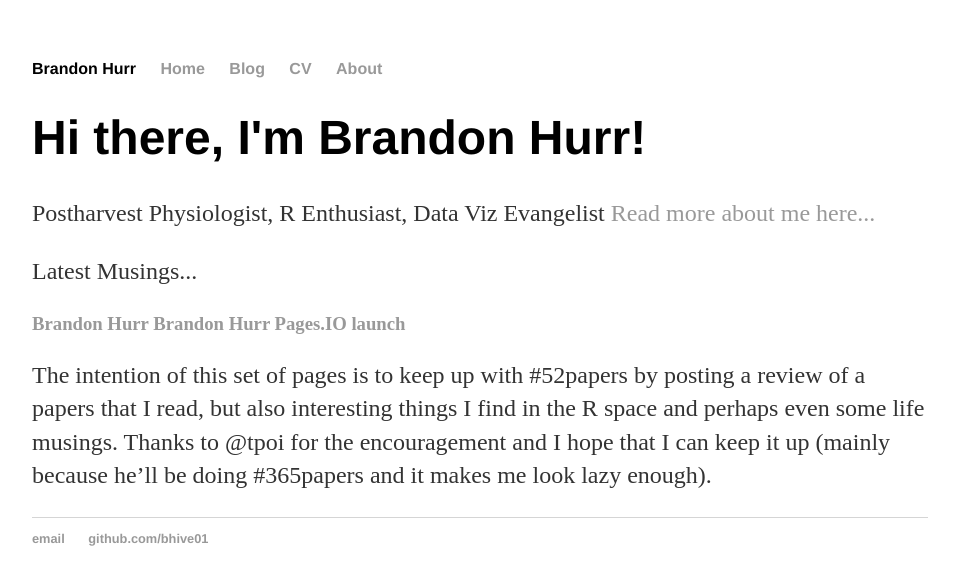
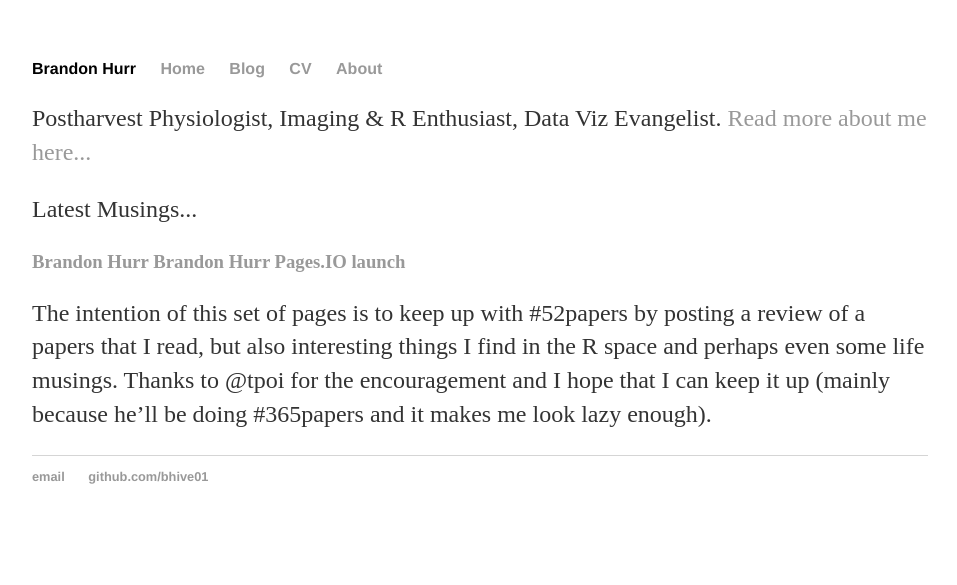
Before and after one commit to bhive01/bhive01.github.io, a Jekyll site: the page built from index.html, in a window 1280 px wide. Shown: the top 585 px of the page, without its empty margins (160-1117 px from the left). Built offline with Jekyll 4.4.1, drawn with Linux system fonts in a browser that asks for light colours.

Commit message:
Update index.html

```diff
--- a/index.html
+++ b/index.html
@@ -3,8 +3,7 @@ layout: default
 title: Brandon Hurr
 ---
 <div class="blurb">
-	<h1>Hi there, I'm Brandon Hurr!</h1>
-	<p>Postharvest Physiologist, R Enthusiast, Data Viz Evangelist <a href="/about">Read more about me here...</a></p>
+	<p>Postharvest Physiologist, Imaging & R Enthusiast, Data Viz Evangelist. <a href="/about">Read more about me here...</a></p>
 </div><!-- /.blurb -->
 
 <div class="blog-index">
```
